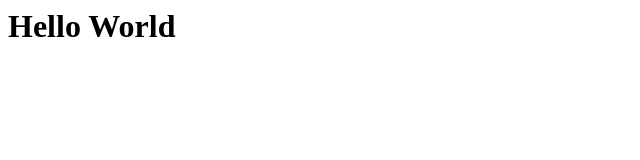
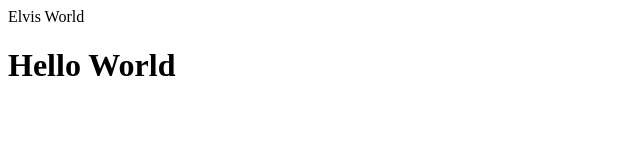
Before and after one commit to Evip88/evip88.github.io, a plain HTML site: page index.html in a window 1280 px wide. Shown: the whole page, without its empty margins (0-640 px from the left). Drawn offline with Linux system fonts and the light colour scheme.

Commit message:
add navbar

```diff
--- a/index.html
+++ b/index.html
@@ -1 +1,2 @@
+<navbar>Elvis World</navbar>
 <h1>Hello World</h1>
```
